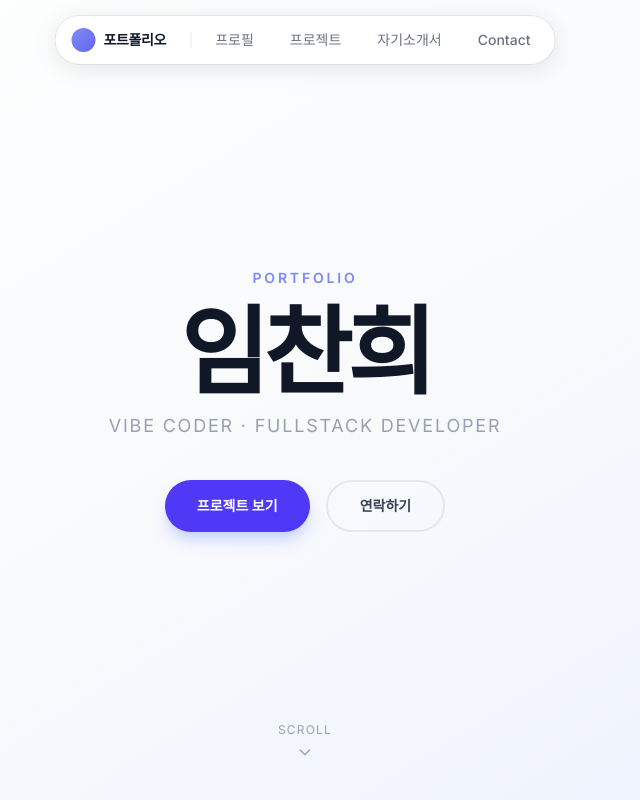
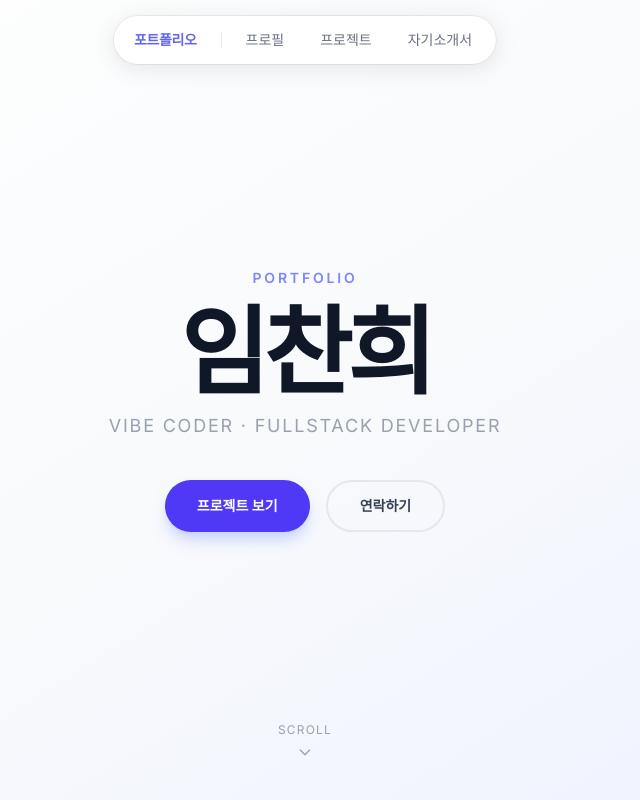
Before and after one commit to chan-hee1102/portfolio, a Next.js app: page / in a window 1280 px wide. Shown: the top 800 px of the page, without its empty margins (335-975 px from the left). Built offline with nearby package versions, Linux system fonts and the light colour scheme.

Commit message:
style: navbar Contact 제거, 로고 동그라미 제거 + 보라색 텍스트

```diff
--- a/components/Navbar.tsx
+++ b/components/Navbar.tsx
@@ -6,7 +6,6 @@ const navLinks = [
   { label: "프로필", href: "#about" },
   { label: "프로젝트", href: "#projects" },
   { label: "자기소개서", href: "#experience" },
-  { label: "Contact", href: "#contact" },
 ];
 
 export default function Navbar() {
@@ -60,15 +59,9 @@ export default function Navbar() {
           {/* 로고 */}
           <a
             href="#"
-            className="flex items-center gap-2 pl-2 pr-4 text-sm font-bold text-gray-900 tracking-tight"
+            className="pl-3 pr-4 text-sm font-bold tracking-tight"
+            style={{ color: "#6366f1" }}
           >
-            <span
-              className="w-6 h-6 flex-shrink-0"
-              style={{
-                background: "linear-gradient(135deg, #818cf8, #6366f1)",
-                borderRadius: "9999px",
-              }}
-            />
             포트폴리오
           </a>
 
@@ -107,14 +100,7 @@ export default function Navbar() {
             boxShadow: "0 4px 24px rgba(0,0,0,0.10), 0 0 0 1px rgba(0,0,0,0.06)",
           }}
         >
-          <a href="#" className="flex items-center gap-2 text-sm font-bold text-gray-900">
-            <span
-              className="w-5 h-5 flex-shrink-0"
-              style={{
-                background: "linear-gradient(135deg, #818cf8, #6366f1)",
-                borderRadius: "9999px",
-              }}
-            />
+          <a href="#" className="text-sm font-bold" style={{ color: "#6366f1" }}>
             포트폴리오
           </a>
 
```
